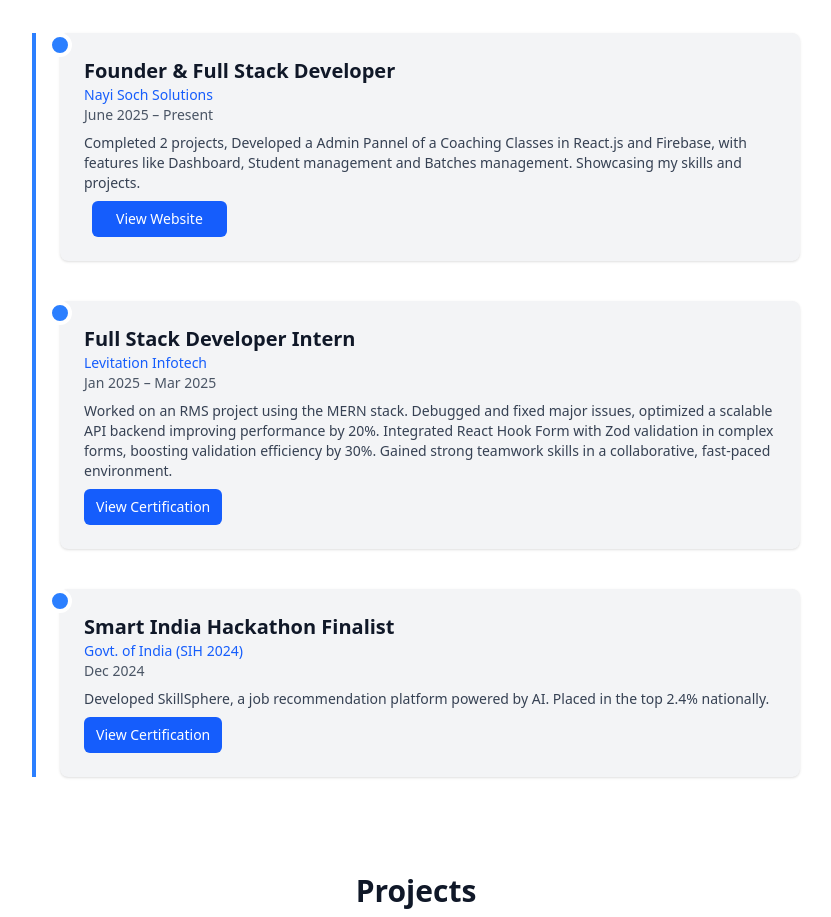
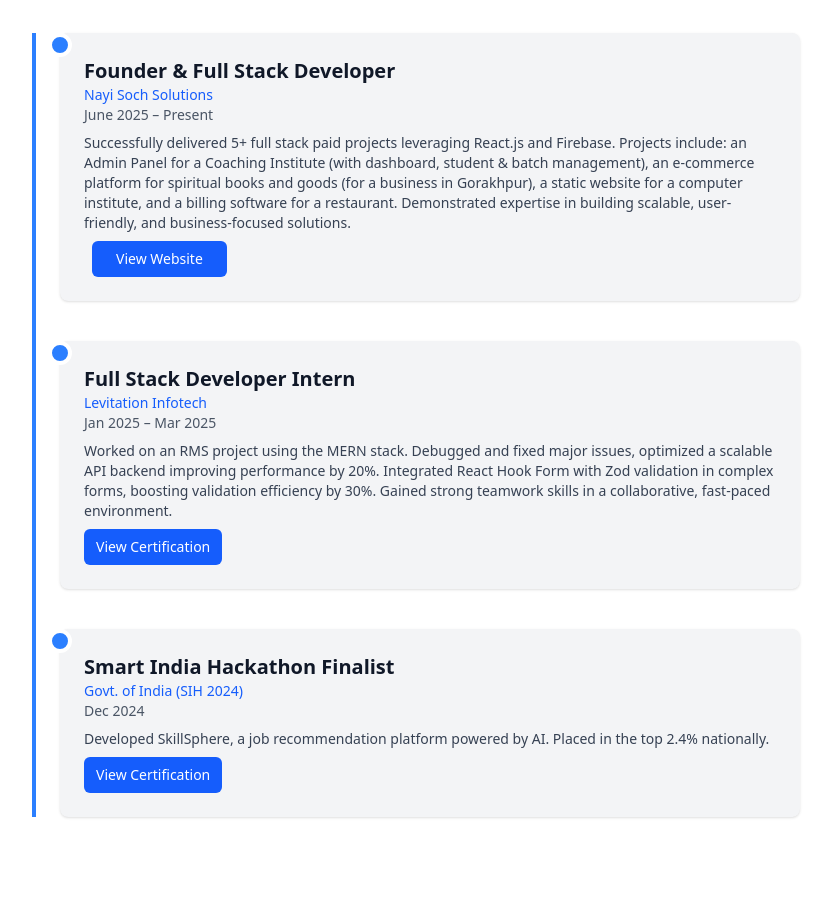
Before and after one commit to Vanshjais1777/Vansh-Portfolio, a React (Vite) app: page / in a window 1280 px wide. Shown: the part 2380-3297 px from the top of the page, without its empty margins (224-1055 px from the left). Built offline with nearby package versions, Linux system fonts and the light colour scheme.

Commit message:
updated experience section

```diff
--- a/src/components/Experiences.tsx
+++ b/src/components/Experiences.tsx
@@ -5,7 +5,7 @@
         title: 'Founder & Full Stack Developer',
         company: 'Nayi Soch Solutions',
         date: 'June 2025 – Present',
-        description: 'Completed 2 projects, Developed a Admin Pannel of a Coaching Classes in React.js and Firebase, with features like Dashboard, Student management and Batches management. Showcasing my skills and projects.',
+        description: 'Successfully delivered 5+ full stack paid projects leveraging React.js and Firebase. Projects include: an Admin Panel for a Coaching Institute (with dashboard, student & batch management), an e-commerce platform for spiritual books and goods (for a business in Gorakhpur), a static website for a computer institute, and a billing software for a restaurant. Demonstrated expertise in building scalable, user-friendly, and business-focused solutions.',
         Website: 'https://ns-solutions.netlify.app'
     },
     {
```
